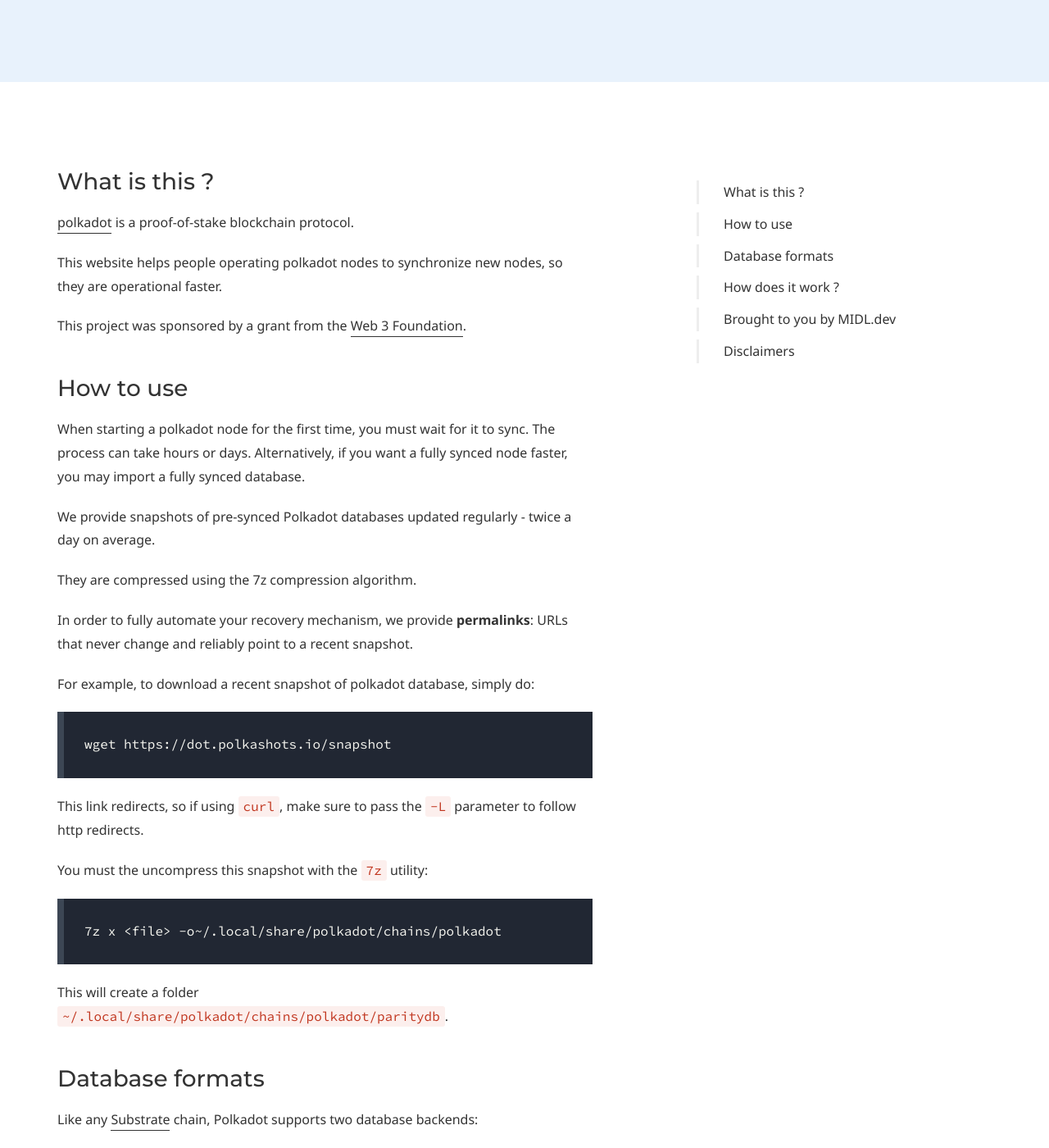
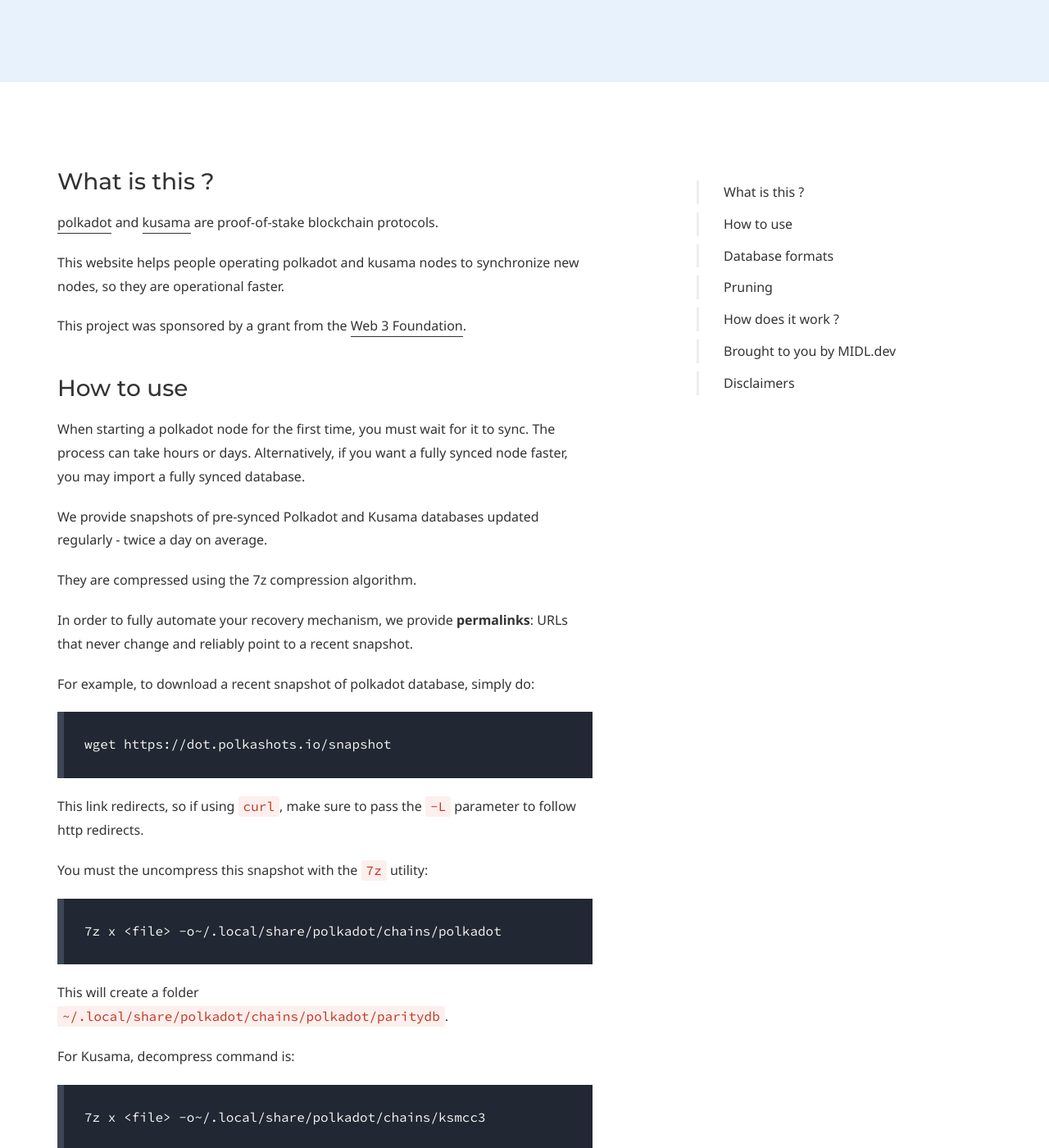
Before and after one commit to midl-dev/polkashots-website, a Jekyll site: the page built from getting-started.md, in a window 1280 px wide and 1400 px high, scrolled down 469 px. Shown: the whole window at 82% size. Built offline with Jekyll 4.4.1, drawn with Linux system fonts in a browser that asks for light colours; some web fonts are replaced; some of the changed text lies outside the part shown.

Commit message:
add kusama rocksdb

````diff
--- a/_config.yml
+++ b/_config.yml
@@ -12,6 +12,8 @@
               item_url: 'https://dot-rocksdb.polkashots.io/'
             - item_name: ParityDb
               item_url: 'https://dot.polkashots.io/'
+            - item_name: KusamaRocksDb
+              item_url: 'https://ksm-rocksdb.polkashots.io/'
 
     footer:
         content:
--- a/getting-started.md
+++ b/getting-started.md
@@ -27,9 +27,9 @@
 
 ### What is this ?
 
-[polkadot](https://polkadot.network) is a proof-of-stake blockchain protocol.
+[polkadot](https://polkadot.network) and [kusama](https://kusama.network) are proof-of-stake blockchain protocols.
 
-This website helps people operating polkadot nodes to synchronize new nodes, so they are operational faster.
+This website helps people operating polkadot and kusama nodes to synchronize new nodes, so they are operational faster.
 
 This project was sponsored by a grant from the [Web 3 Foundation](https://web3.foundation/).
 
@@ -37,7 +37,7 @@
 
 When starting a polkadot node for the first time, you must wait for it to sync. The process can take hours or days. Alternatively, if you want a fully synced node faster, you may import a fully synced database.
 
-We provide snapshots of pre-synced Polkadot databases updated regularly - twice a day on average.
+We provide snapshots of pre-synced Polkadot and Kusama databases updated regularly - twice a day on average.
 
 They are compressed using the 7z compression algorithm.
 
@@ -59,6 +59,12 @@
 
 This will create a folder `~/.local/share/polkadot/chains/polkadot/paritydb`.
 
+For Kusama, decompress command is:
+
+```
+7z x <file> -o~/.local/share/polkadot/chains/ksmcc3
+```
+
 ### Database formats
 
 Like any [Substrate](https://substrate.dev) chain, Polkadot supports two database backends:
@@ -66,7 +72,11 @@
 * [RocksDb](https://rocksdb.org/) is the default option,
 * [ParityDb](https://github.com/paritytech/parity-db) is more efficient but also more experimental.
 
-We provide snapshots for both database backends: [RocksDb polkadot snapshots](https://dot-rocksdb.polkashots.io) and [ParityDb polkadot snapshots](https://dot.polkashots.io).
+We provide Polkadot snapshots for both database backends: [RocksDb polkadot snapshots](https://dot-rocksdb.polkashots.io) and [ParityDb polkadot snapshots](https://dot.polkashots.io).
+
+We also provide [Kusama RocksDb snapshots](http://ksm-rocksdb.polkashots.io).
+
+### Pruning
 
 These snapshots are **not** archive snapshots. You must run your validator with the `--unsafe-pruning` argument after starting your node from the snapshots provided here. The `--unsafe-pruning` mode is sufficient to run a validator node.
 
````
Also changed, not shown: index.md (+4 -0 lines).
